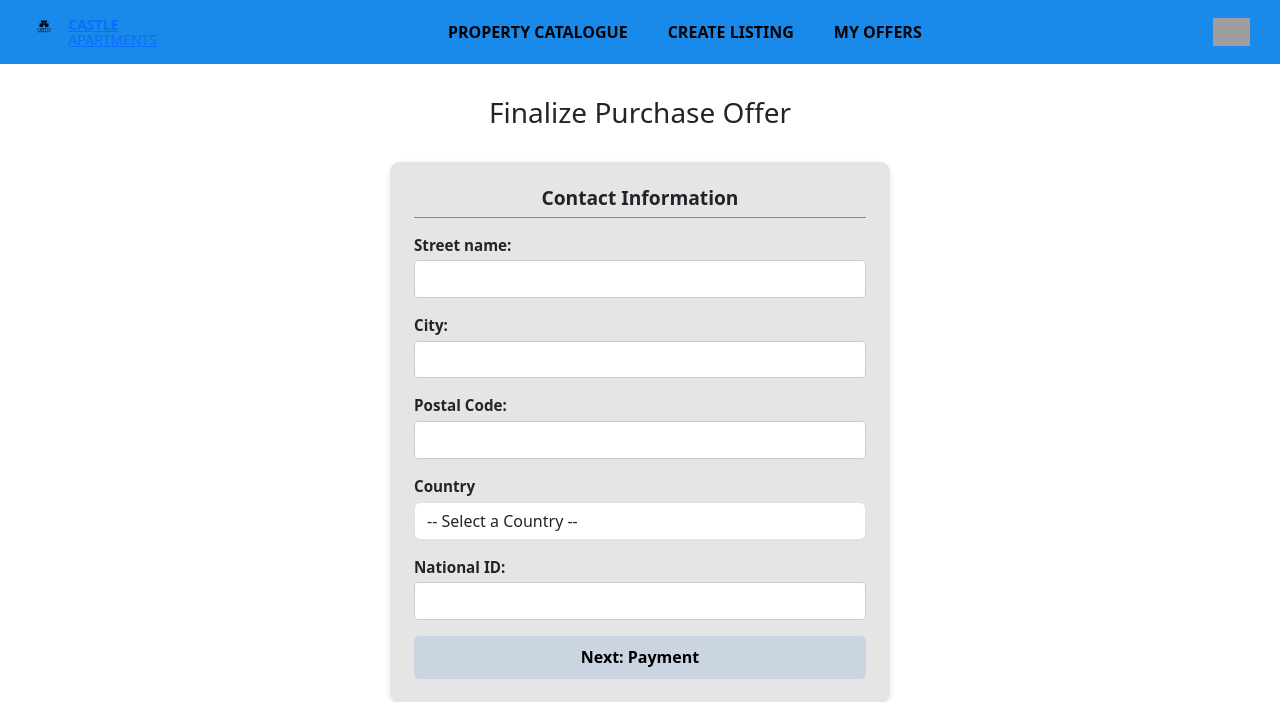
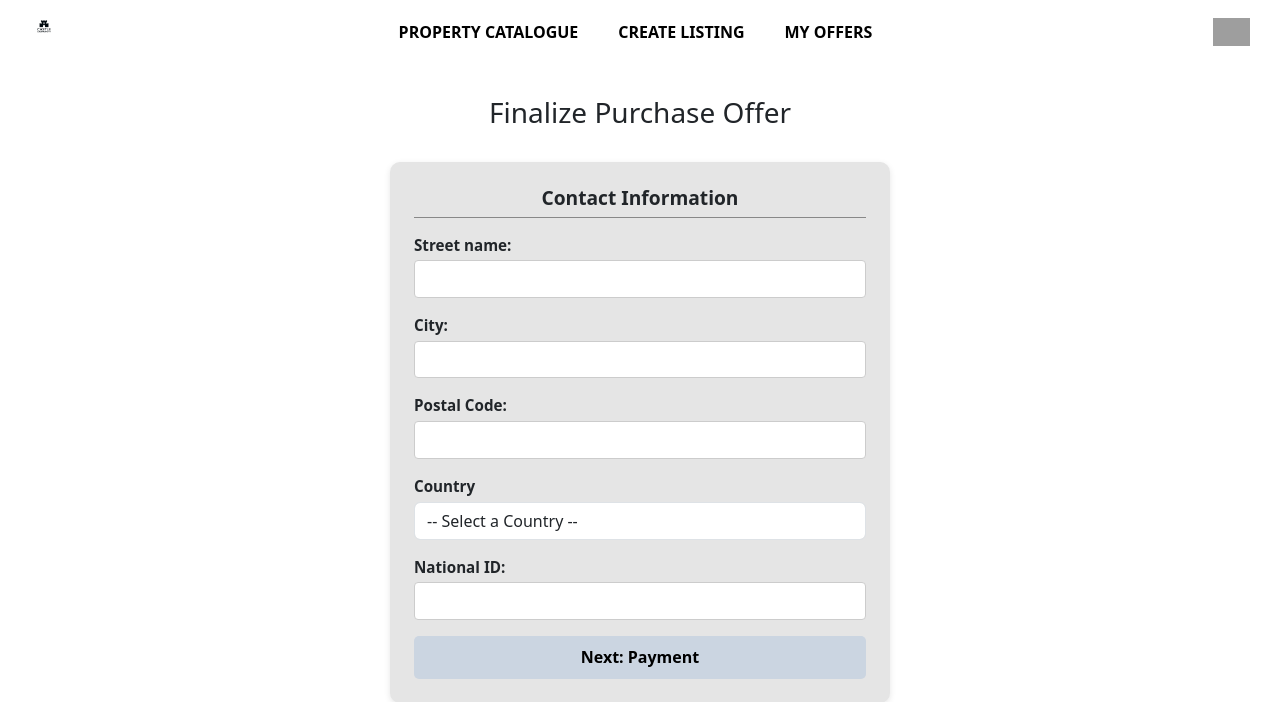
Before and after one commit to clausen2502/Verklegt2, a Django app: page /finalize/1/ in a window 1280 px wide. Shown: the top 702 px of the page. Run offline with Django 5.2, Linux system fonts and the light colour scheme; grey boxes are pictures that could not be loaded.

Commit message:
navigation

```diff
--- a/static/css/main.css
+++ b/static/css/main.css
@@ -3,7 +3,7 @@
     display: flex;
     justify-content: space-between;
     align-items: center;
-    background-color: #1989ea;
+    background-color: white;
     padding: 12px 30px;
 }
 
@@ -15,11 +15,6 @@
 
 .logo-container img {
     height: 40px;
-}
-
-.brand-text {
-    font-size: 14px;
-    line-height: 1.1;
 }
 
 .nav-links {
--- a/templates/navigation.html
+++ b/templates/navigation.html
@@ -5,10 +5,6 @@
   <a href="{% url 'user-homepage' %}" class="logo-link">
     <div class="logo-container">
       <img src="{% static 'images/logo.png' %}" alt="Castle Logo" />
-      <div class="brand-text">
-        <strong>CASTLE</strong><br />
-        <span>APARTMENTS</span>
-      </div>
     </div>
   </a>
 
```
